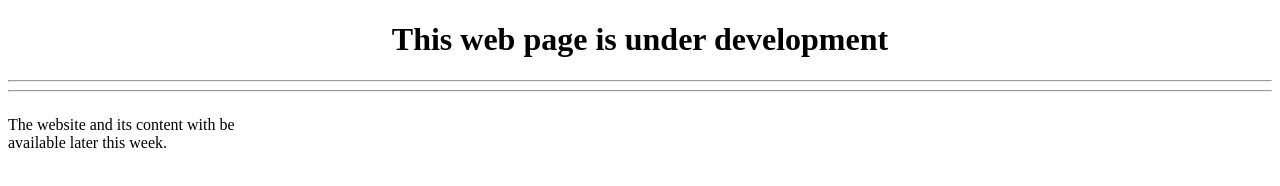
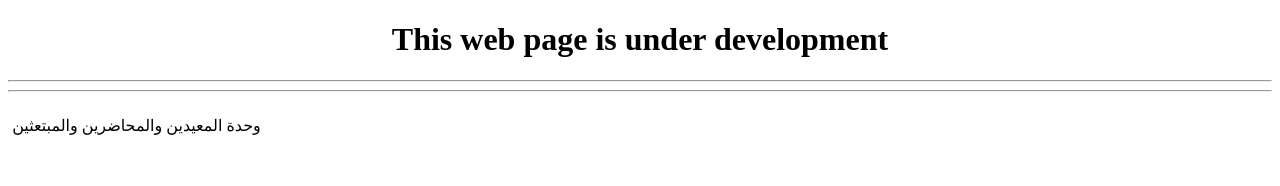
Before and after one commit to tmrefai/tlsunit, a plain HTML site: page index.html in a window 1280 px wide. Drawn offline with Linux system fonts and the light colour scheme.

Commit message:
Add files via upload

```diff
--- a/index.html
+++ b/index.html
@@ -13,7 +13,7 @@
 
 		<div id ="menu" align="left" style="flex: 0.2;">
 
-			<p> The website and its content with be available later this week.</p>
+			<p align="right" > وحدة المعيدين والمحاضرين والمبتعثين</p>
 
 		</div>
 	</div>
```
